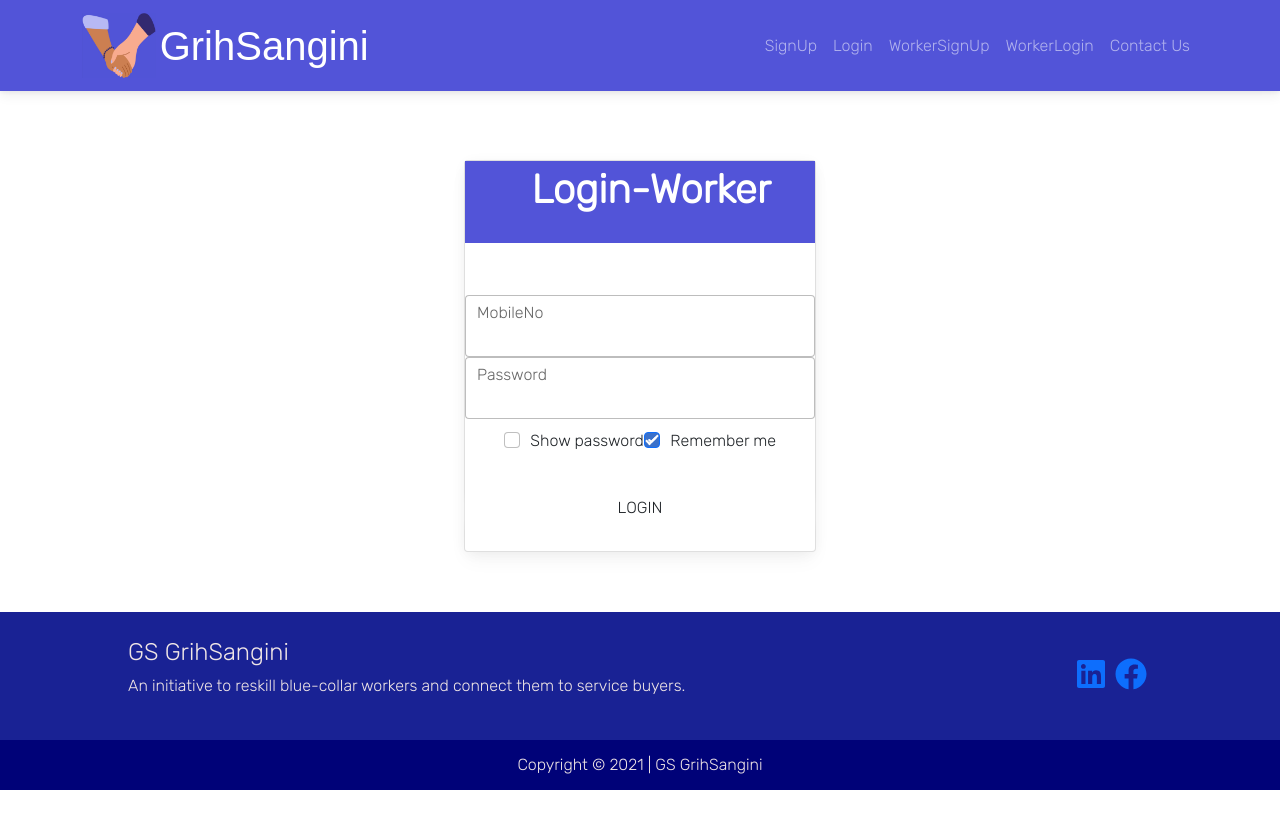
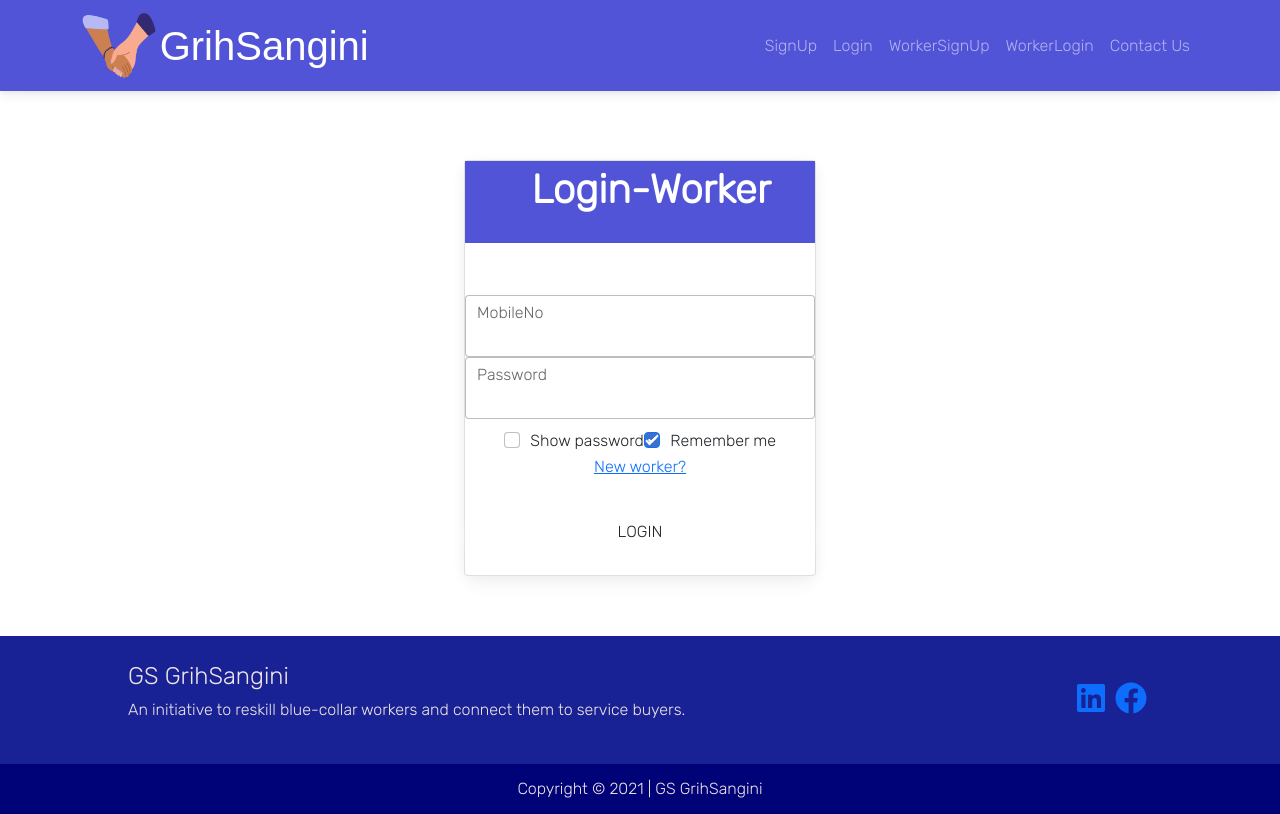
Before and after one commit to KaizenGirl1111/GSGrihSangini, a React (Create React App) app: page /Workerlogin in a window 1280 px wide. Built offline with nearby package versions, Linux system fonts and the light colour scheme; a web font is replaced by a local one.

Commit message:
new worker option added in workerlogin page

```diff
--- a/src/Components/App/Workerlogin.jsx
+++ b/src/Components/App/Workerlogin.jsx
@@ -9,7 +9,7 @@ import {
   MDBCheckbox,
   MDBBtn,
 } from "mdb-react-ui-kit";
-
+import { Link } from "react-router-dom";
 function Workerlogin() {
   const [visible, setVisible] = React.useState(false);
   return (
@@ -31,10 +31,7 @@ function Workerlogin() {
             </h1>
           </div>
           <div className="abc"></div>
-          <MDBInput
-            className="mb-4"
-            label="MobileNo"
-          />
+          <MDBInput className="mb-4" label="MobileNo" />
           <MDBInput
             className="mb-4"
             type={visible ? "text" : "password"}
@@ -55,6 +52,12 @@ function Workerlogin() {
                   defaultChecked
                 />
               </MDBCol>
+              <Link
+                to="/Workersignup"
+                style={{ display: "flex", justifyContent: "center" }}
+              >
+                New worker?
+              </Link>
             </MDBRow>
           </div>
           <MDBBtn type="submit" className="mb-4" block color="white">
```
